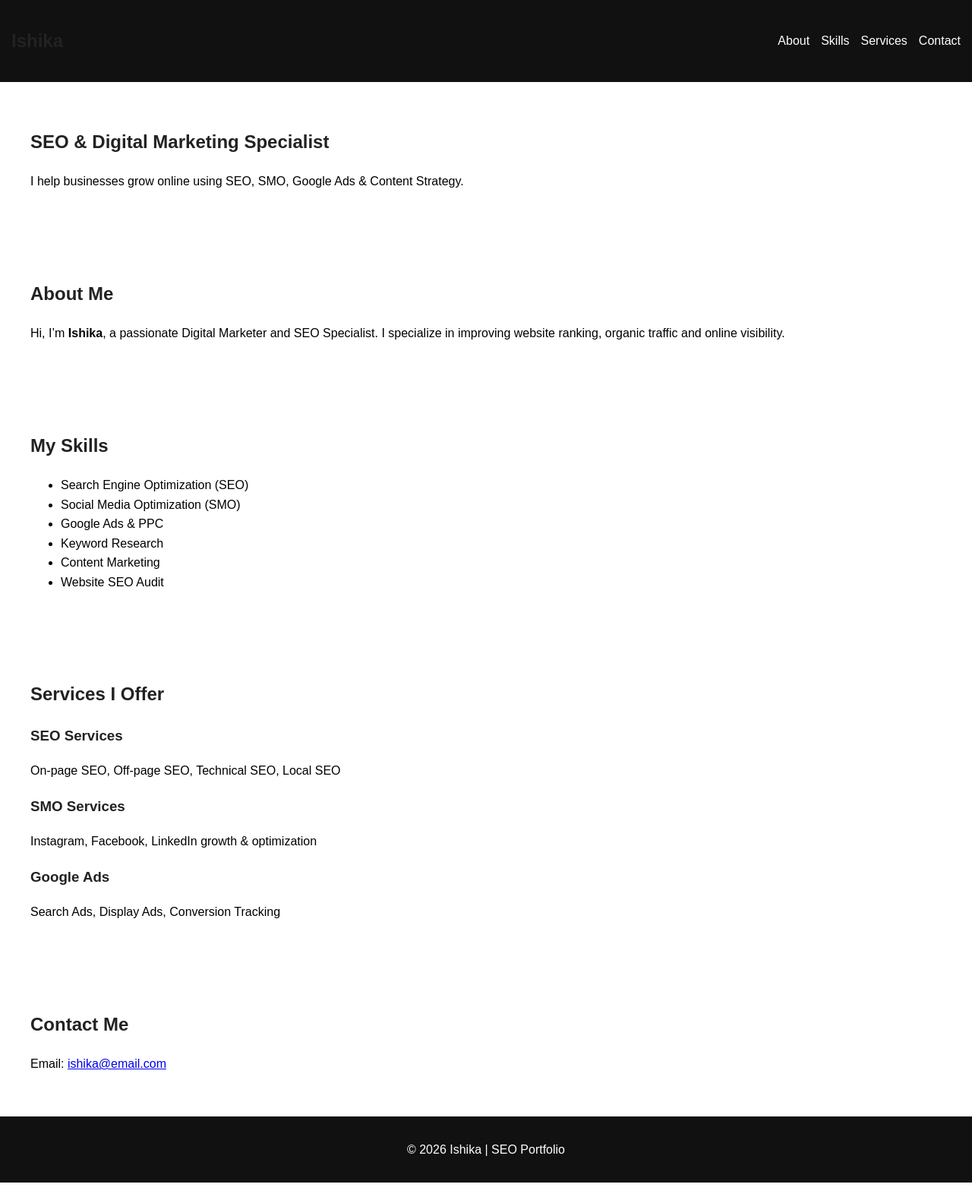
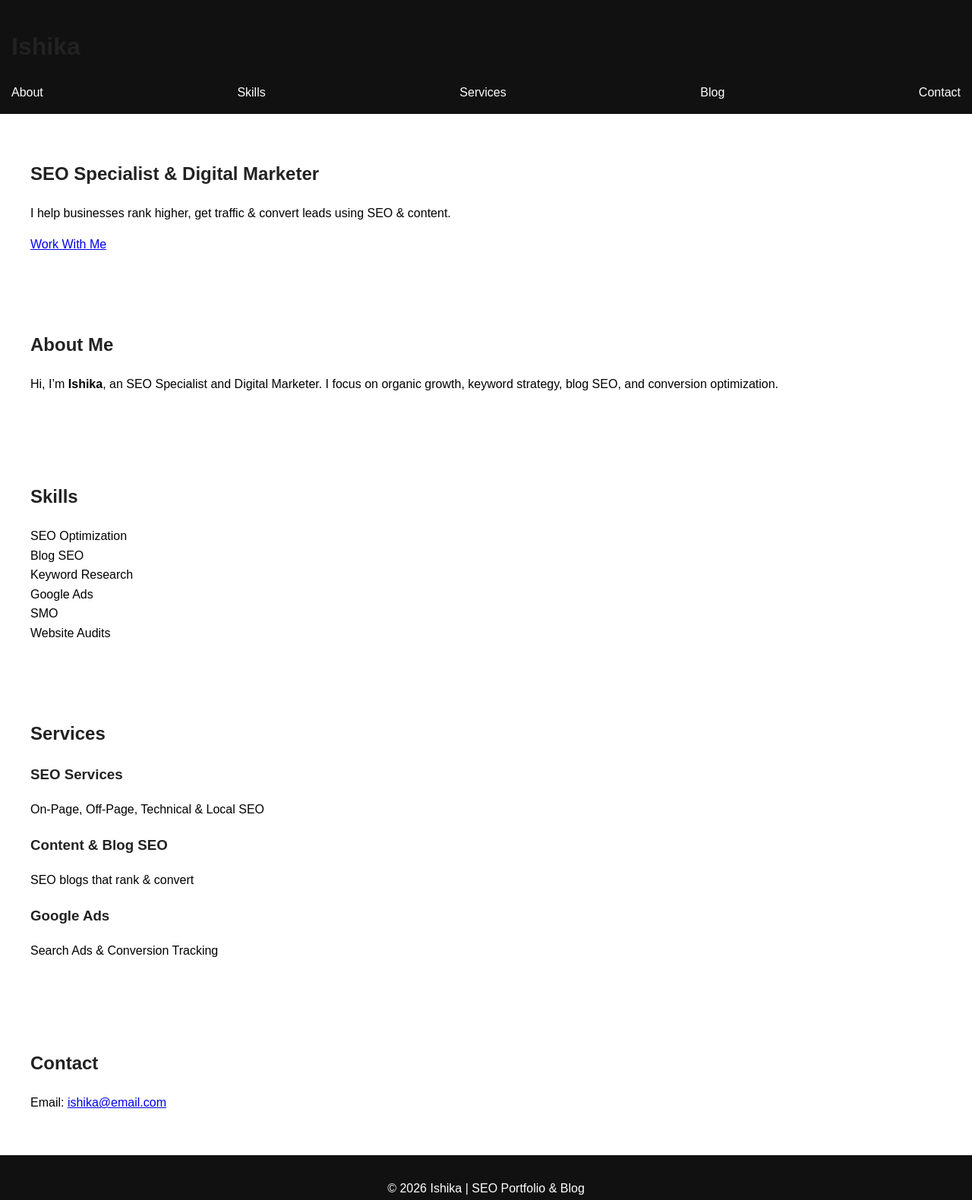
Before and after one commit to ishika13579/ishika13579.github.io, a plain HTML site: page index.html in a window 1280 px wide. Shown: the whole page at 76% size. Before the commit the page ends 1557 px from the top, so only its background shows below. Drawn offline with Linux system fonts and the light colour scheme.

Commit message:
Update index.html

```diff
--- a/index.html
+++ b/index.html
@@ -2,118 +2,112 @@
 <html lang="en">
 <head>
 
-  <!-- Basic SEO -->
   <meta charset="UTF-8">
   <meta name="viewport" content="width=device-width, initial-scale=1.0">
-  <title>Ishika | Digital Marketer & SEO Specialist</title>
-  <meta name="description" content="Ishika – Digital Marketing & SEO Specialist. Expert in SEO, SMO, Google Ads, Content Marketing & Website Optimization.">
-  <meta name="keywords" content="Ishika SEO Expert, Digital Marketer Ishika, SEO Specialist India, SMO Expert, Google Ads Specialist">
+
+  <title>Ishika | SEO Specialist & Digital Marketer</title>
+
+  <meta name="description" content="Ishika – SEO Specialist & Digital Marketer. Helping brands grow through SEO, content marketing, blogs & Google Ads.">
+  <meta name="keywords" content="Ishika SEO, Digital Marketer Ishika, SEO Expert India, Blog SEO Specialist">
   <meta name="author" content="Ishika">
 
-  <!-- Open Graph (Social Media SEO) -->
-  <meta property="og:title" content="Ishika | SEO & Digital Marketing Expert">
-  <meta property="og:description" content="Personal portfolio of Ishika – SEO Specialist & Digital Marketer">
+  <!-- Open Graph -->
+  <meta property="og:title" content="Ishika | SEO Specialist">
+  <meta property="og:description" content="Portfolio & Blog of Ishika – SEO & Digital Marketing Expert">
   <meta property="og:type" content="website">
-  <meta property="og:image" content="images/profile.jpg">
-  <meta property="og:url" content="https://yourusername.github.io/portfolio">
 
-  <!-- Twitter Card -->
-  <meta name="twitter:card" content="summary_large_image">
-  <meta name="twitter:title" content="Ishika | SEO Specialist">
-  <meta name="twitter:description" content="SEO & Digital Marketing portfolio of Ishika">
+  <link rel="canonical" href="https://yourusername.github.io/ishika-portfolio">
 
-  <!-- Canonical -->
-  <link rel="canonical" href="https://yourusername.github.io/portfolio">
-
-  <!-- CSS -->
   <link rel="stylesheet" href="style.css">
 
-  <!-- Schema Markup -->
+  <!-- Schema -->
   <script type="application/ld+json">
   {
     "@context": "https://schema.org",
     "@type": "Person",
     "name": "Ishika",
     "jobTitle": "SEO & Digital Marketing Specialist",
-    "url": "https://yourusername.github.io/portfolio",
-    "sameAs": [
-      "https://www.linkedin.com/in/yourprofile",
-      "https://www.instagram.com/yourprofile"
-    ]
+    "url": "https://yourusername.github.io/ishika-portfolio"
   }
   </script>
 
 </head>
 <body>
 
-<header>
+<header class="header">
+  <div class="container">
+    <h1 class="logo">Ishika</h1>
     <nav>
-    <h1>Ishika</h1>
-    <ul>
-      <li><a href="#about">About</a></li>
-      <li><a href="#skills">Skills</a></li>
-      <li><a href="#services">Services</a></li>
-      <li><a href="#contact">Contact</a></li>
-    </ul>
+      <a href="#about">About</a>
+      <a href="#skills">Skills</a>
+      <a href="#services">Services</a>
+      <a href="blog.html">Blog</a>
+      <a href="#contact">Contact</a>
     </nav>
+  </div>
 </header>
 
-<main>
-
-<section id="hero">
-  <h2>SEO & Digital Marketing Specialist</h2>
-  <p>I help businesses grow online using SEO, SMO, Google Ads & Content Strategy.</p>
+<section class="hero">
+  <div class="container">
+    <h2>SEO Specialist & Digital Marketer</h2>
+    <p>I help businesses rank higher, get traffic & convert leads using SEO & content.</p>
+    <a href="#contact" class="btn">Work With Me</a>
+  </div>
 </section>
 
-<section id="about">
+<section id="about" class="section">
+  <div class="container">
     <h2>About Me</h2>
     <p>
-    Hi, I’m <strong>Ishika</strong>, a passionate Digital Marketer and SEO Specialist.
-    I specialize in improving website ranking, organic traffic and online visibility.
+      Hi, I’m <strong>Ishika</strong>, an SEO Specialist and Digital Marketer.
+      I focus on organic growth, keyword strategy, blog SEO, and conversion optimization.
     </p>
+  </div>
 </section>
 
-<section id="skills">
-  <h2>My Skills</h2>
-  <ul>
-    <li>Search Engine Optimization (SEO)</li>
-    <li>Social Media Optimization (SMO)</li>
-    <li>Google Ads & PPC</li>
-    <li>Keyword Research</li>
-    <li>Content Marketing</li>
-    <li>Website SEO Audit</li>
-  </ul>
+<section id="skills" class="section light">
+  <div class="container">
+    <h2>Skills</h2>
+    <div class="grid">
+      <div>SEO Optimization</div>
+      <div>Blog SEO</div>
+      <div>Keyword Research</div>
+      <div>Google Ads</div>
+      <div>SMO</div>
+      <div>Website Audits</div>
+    </div>
+  </div>
 </section>
 
-<section id="services">
-  <h2>Services I Offer</h2>
-
-  <article>
+<section id="services" class="section">
+  <div class="container">
+    <h2>Services</h2>
+    <div class="cards">
+      <div class="card">
         <h3>SEO Services</h3>
-    <p>On-page SEO, Off-page SEO, Technical SEO, Local SEO</p>
-  </article>
-
-  <article>
-    <h3>SMO Services</h3>
-    <p>Instagram, Facebook, LinkedIn growth & optimization</p>
-  </article>
-
-  <article>
+        <p>On-Page, Off-Page, Technical & Local SEO</p>
+      </div>
+      <div class="card">
+        <h3>Content & Blog SEO</h3>
+        <p>SEO blogs that rank & convert</p>
+      </div>
+      <div class="card">
         <h3>Google Ads</h3>
-    <p>Search Ads, Display Ads, Conversion Tracking</p>
-  </article>
-
+        <p>Search Ads & Conversion Tracking</p>
+      </div>
+    </div>
+  </div>
 </section>
 
-<section id="contact">
-  <h2>Contact Me</h2>
+<section id="contact" class="section light">
+  <div class="container">
+    <h2>Contact</h2>
     <p>Email: <a href="mailto:ishika@email.com">ishika@email.com</a></p>
+  </div>
 </section>
 
-</main>
-
-<footer>
-  <p>© 2026 Ishika | SEO Portfolio</p>
+<footer class="footer">
+  <p>© 2026 Ishika | SEO Portfolio & Blog</p>
 </footer>
 
 <script src="script.js"></script>
```
Lines whose indentation alone changed are shown as unchanged.
